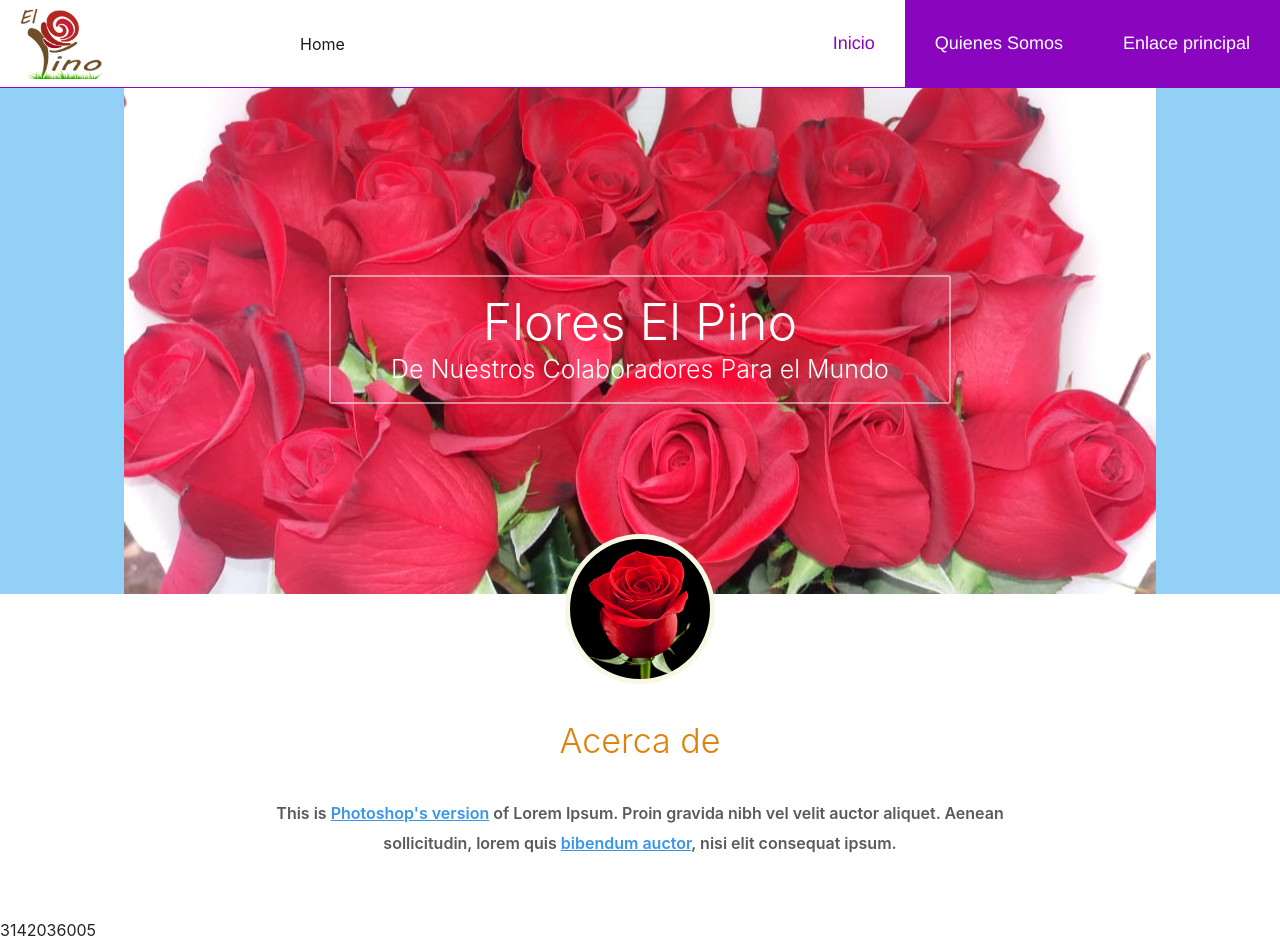
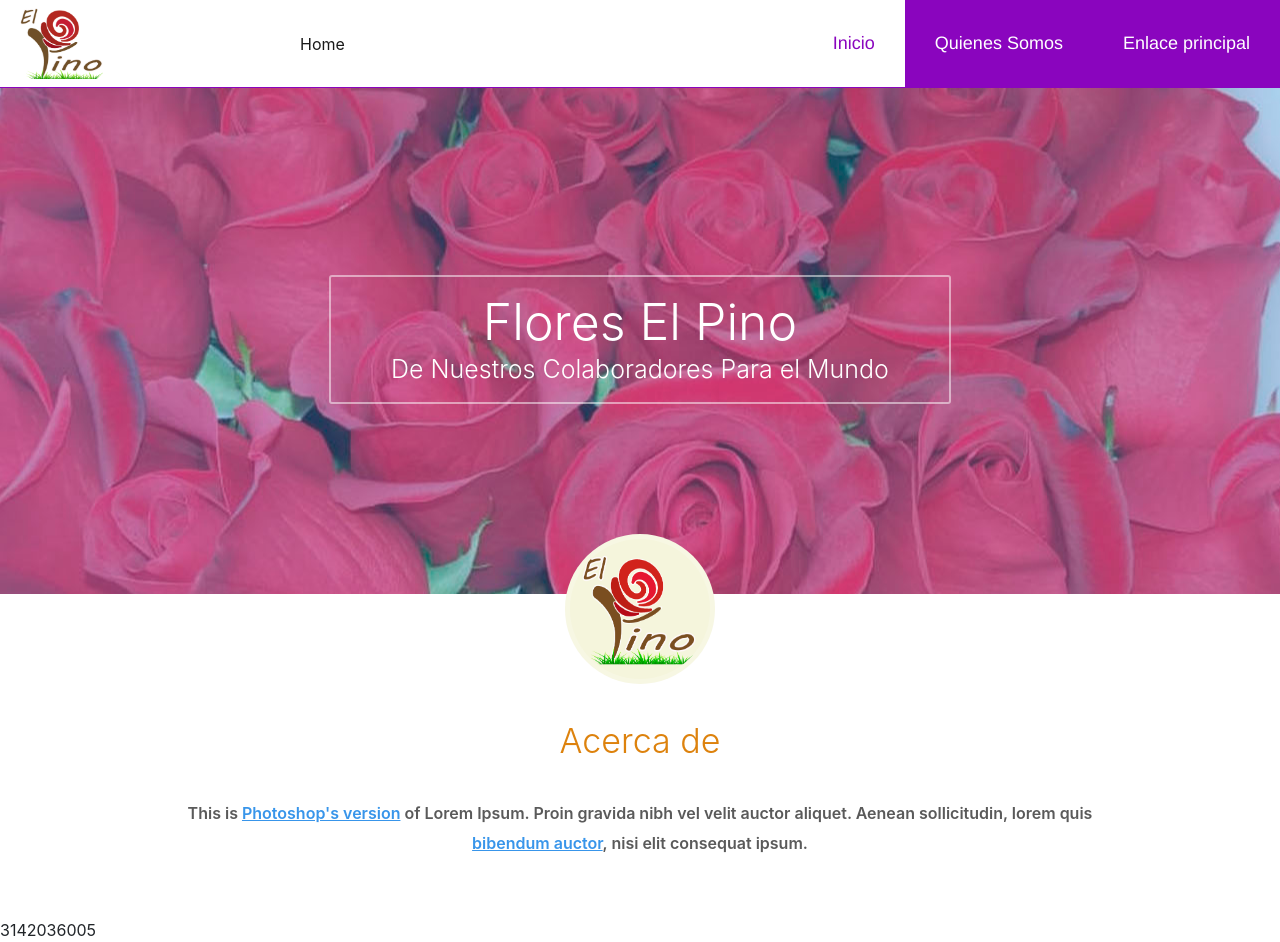
Before and after one commit to DiegoGonzalez87/elpino, a plain HTML site: page index.html in a window 1280 px wide. Drawn offline with nearby package versions, Linux system fonts and the light colour scheme.

Commit message:
Version4

```diff
--- a/css/estilos.css
+++ b/css/estilos.css
@@ -54,19 +54,18 @@
 
 .contenedor {
     width: 90%;
-    max-width: 1000px;
+    max-width: 1800px;
     margin: auto;
     overflow: hidden;
 }
 
 .dongato{
-    background: url("../image/9.jpg"), rgb(146, 209, 245);
+    background: url("../image/flores.jpg"), rgb(146, 209, 245);
     background-repeat: no-repeat;
     background-position: center;
-    height: 100%;
-    max-width: 100%;
     max-height: 600px;
     margin-top: 85px;
+
 }
 
 .dongato .contenedor-texto {
--- a/index.html
+++ b/index.html
@@ -41,7 +41,7 @@
         <!-- <hr> -->
     </nav>
   </header>
-<div class="container-fluid dongato">
+<div class="dongato">
   <div class="contenedor">
     <div class="contenedor-texto">
       <div class="texto">
@@ -55,7 +55,7 @@
     <section class="acerca-de">
       <div class="contenedor">
         <div class="foto">
-          <img src="image/rosa-freedom.jpg" style="background-color: beige;" width="150" height="150" alt="Carlos Arturo">
+          <img src="image/logo2.png" style="background-color: beige;" width="150" height="150" alt="Carlos Arturo">
         </div>
 
         <div class="texto">
```
Also changed, not shown: image/flores.jpg (added), image/logo2.png (added), 3 other files.
